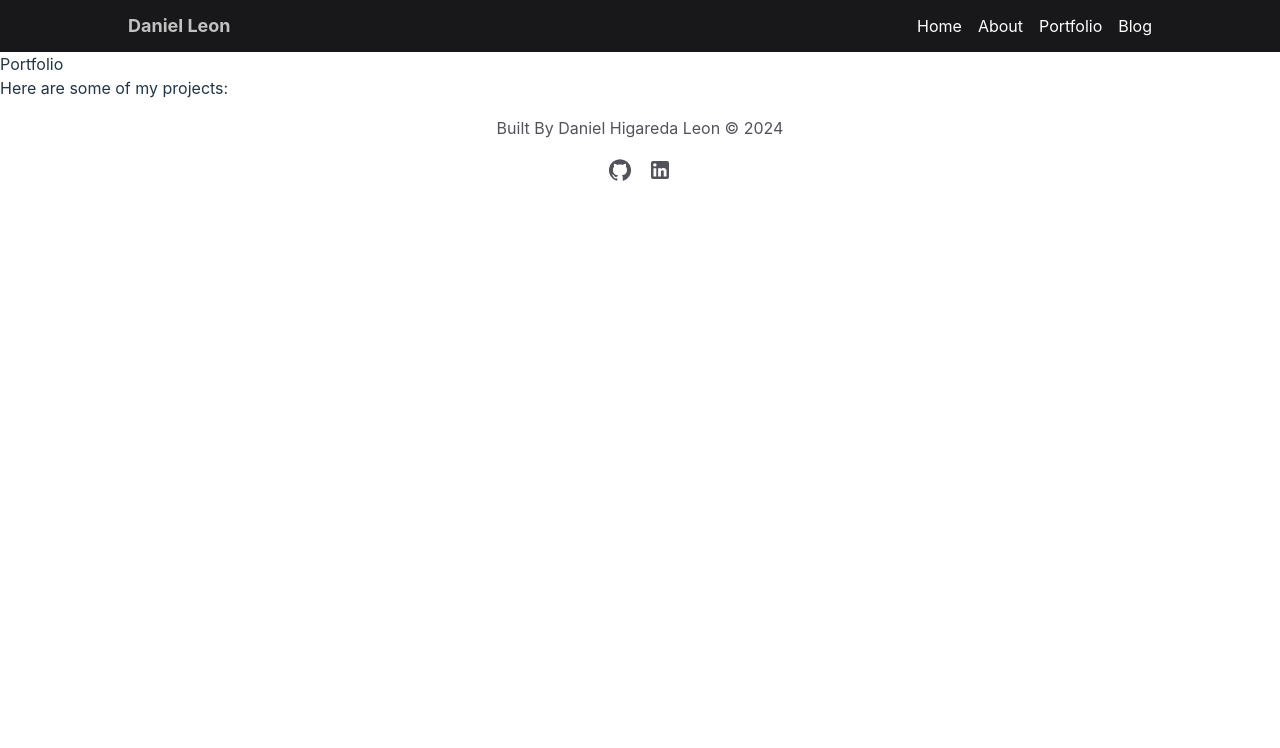
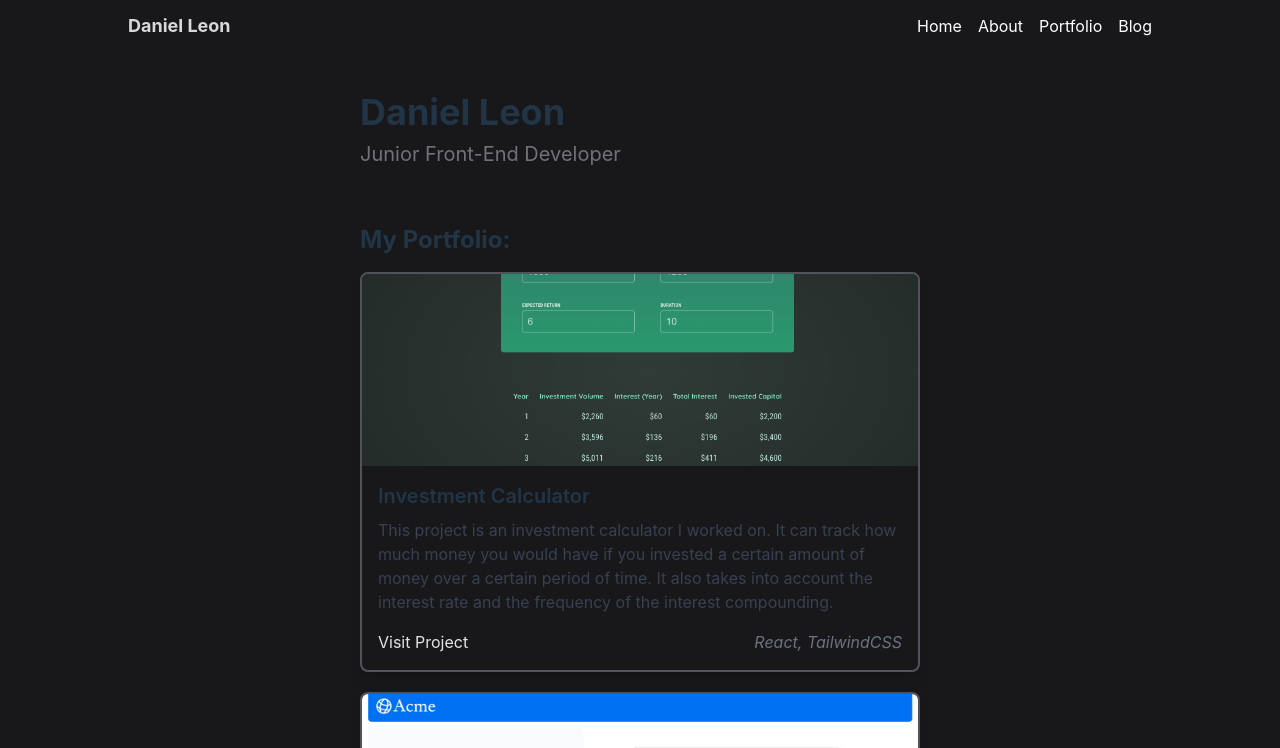
Before and after one commit to KKaged/my-site, a React (Vite) app: page /my-site/portfolio in a window 1280 px wide. Shown: the top 748 px of the page. Built offline with nearby package versions, Linux system fonts and the light colour scheme.

Commit message:
added projects to the portfolio section

```diff
--- /dev/null
+++ b/src/components/PortfolioProj.jsx
@@ -0,0 +1,56 @@
+import React from "react";
+import investCalc from "../assets/investCalc.png";
+import acme from "../assets/acme.png";
+
+export default function PortfolioProj() {
+  const projects = [
+    {
+      name: "Investment Calculator",
+      description:
+        "This project is an investment calculator I worked on. It can track how much money you would have if you invested a certain amount of money over a certain period of time. It also takes into account the interest rate and the frequency of the interest compounding.",
+      link: "https://investment-calc-khaki.vercel.app/",
+      tech: "React, TailwindCSS",
+      image: investCalc,
+    },
+    {
+      name: "ACME Dashboard",
+      description:
+        "This is a simple dashboard that tells you about invoices and payments. Login, authenticate, and see the data.",
+      link: "https://acme-dashboard-neon-nine.vercel.app/",
+      tech: "React, TailwindCSS, Next.js, TypeScript",
+      image: acme,
+    },
+  ];
+
+  return (
+    <div className="flex flex-col gap-5">
+      {projects.map((project, index) => (
+        <div
+          key={index}
+          className=" border-2 border-solid border-zinc-600 rounded-lg overflow-hidden shadow-lg"
+        >
+          <img
+            src={project.image}
+            alt={project.name}
+            className="w-full h-48 object-cover"
+          />
+          <div className="p-4">
+            <h4 className="text-xl font-semibold mb-2">{project.name}</h4>
+            <p className="text-gray-700 mb-4">{project.description}</p>
+            <div className="flex justify-between items-center">
+              <a
+                href={project.link}
+                target="_blank"
+                rel="noreferrer"
+                className="text-zinc-200 hover:underline"
+              >
+                Visit Project
+              </a>
+              <p className="italic text-gray-500">{project.tech}</p>
+            </div>
+          </div>
+        </div>
+      ))}
+    </div>
+  );
+}
--- a/src/pages/Portfolio.jsx
+++ b/src/pages/Portfolio.jsx
@@ -1,8 +1,16 @@
+import Name from "../components/Name";
+import PortfolioProj from "../components/PortfolioProj";
+
 export default function Portfolio() {
   return (
-    <div>
-      <h1>Portfolio</h1>
-      <p>Here are some of my projects:</p>
-    </div>
+    <>
+      <div className="flex justify-center bg-zinc-900">
+        <div className="flex flex-col bg-zinc-900 p-4 md:p-10 w-full sm:w-3/4 md:w-2/3 lg:w-1/2">
+          <Name />
+          <h3 className="font-bold text-2xl py-4">My Portfolio:</h3>
+          <PortfolioProj />
+        </div>
+      </div>
+    </>
   );
 }
```
Also changed, not shown: src/assets/acme.png (added), src/assets/investCalc.png (added).
